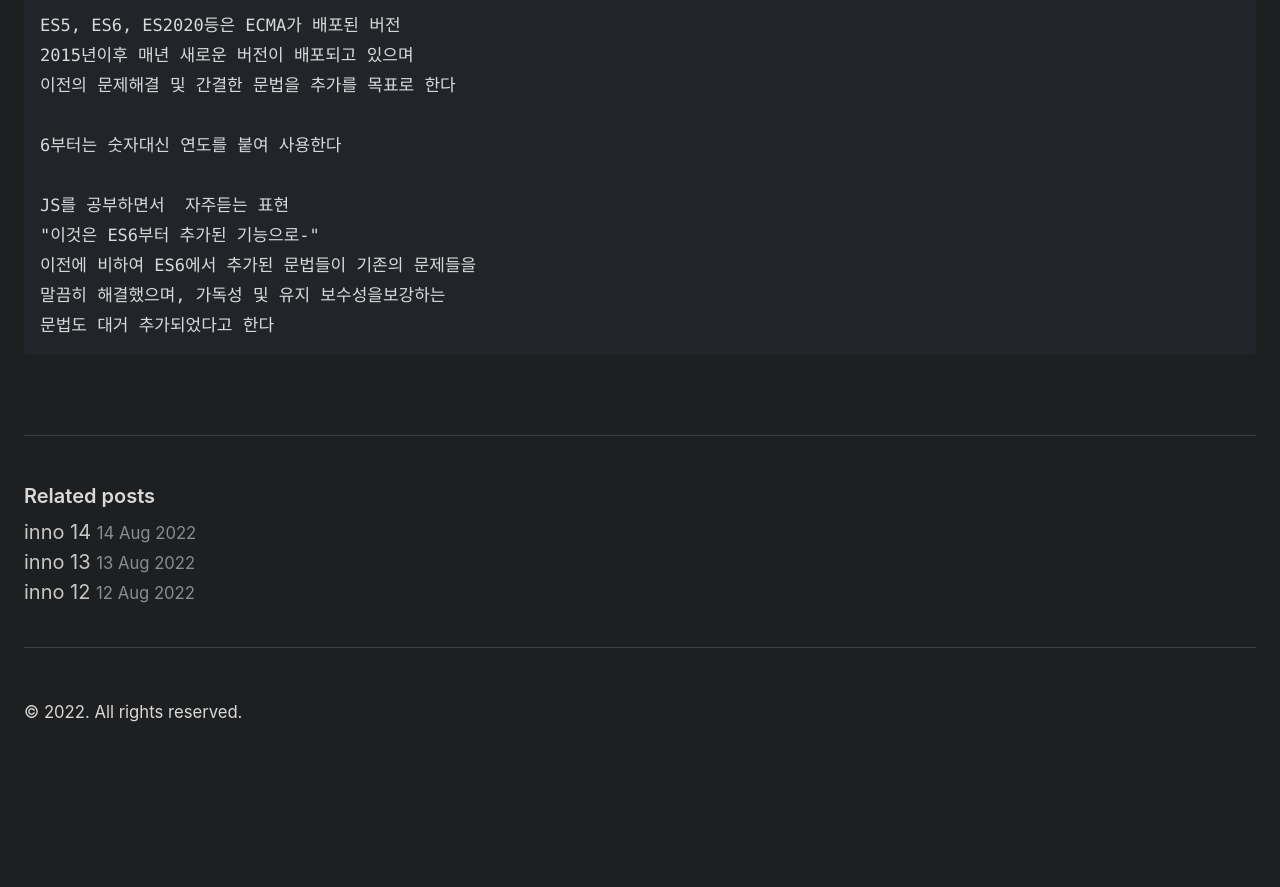
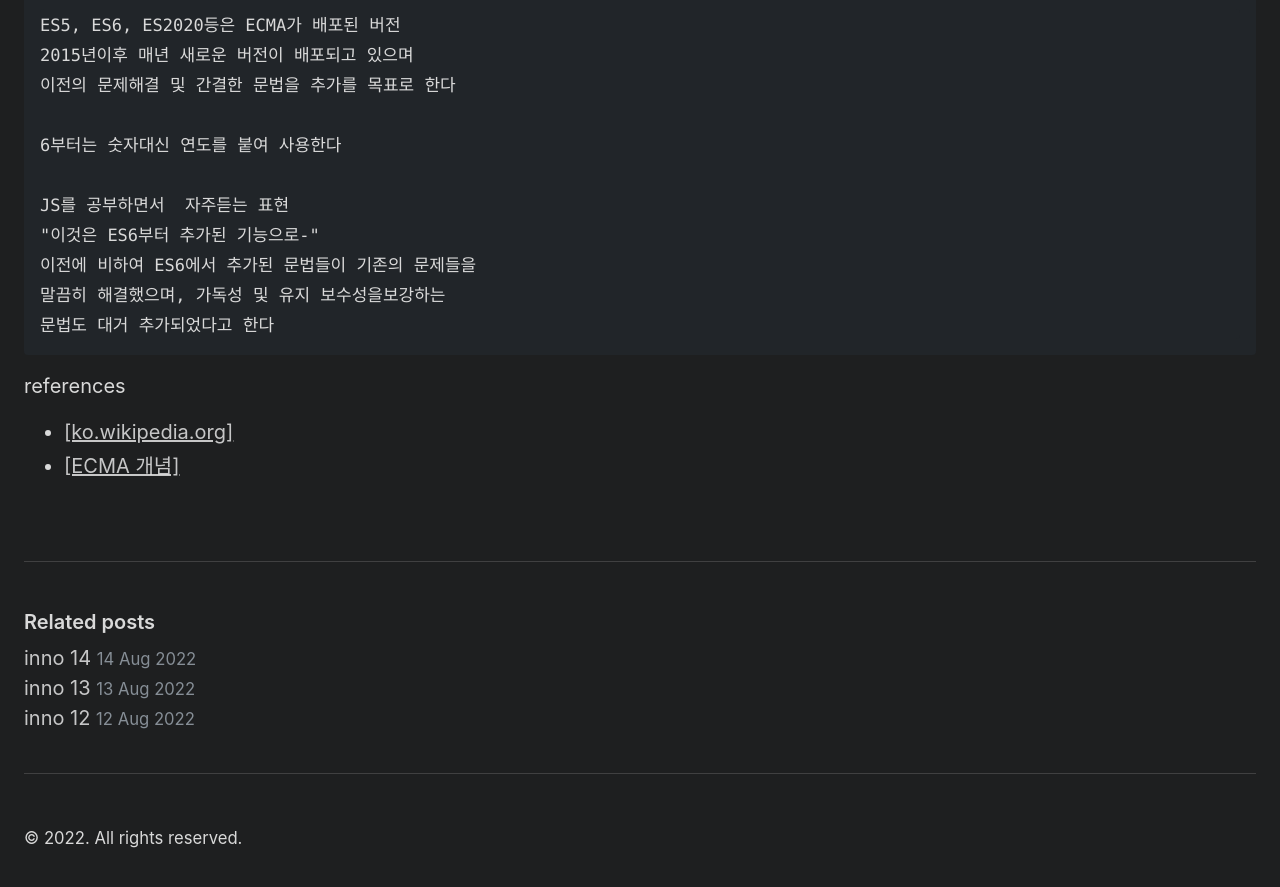
Before and after one commit to Dev-Dotoli/dev-dotoli.github.com, a Jekyll site: the page built from _posts/2022-08-15-WIL-2.md, in a window 1280 px wide and 900 px high, scrolled down 953 px. Shown: the top 887 px of the window. Built offline with Jekyll 4.4.1, drawn with Linux system fonts in a browser that asks for light colours; before the commit the page ends 1727 px from its top, so only the background shows below that.

Commit message:
Add: refs

```diff
--- a/_posts/2022-08-15-WIL-2.md
+++ b/_posts/2022-08-15-WIL-2.md
@@ -40,3 +40,8 @@ ES5 / ES6 문법 차이
     이전에 비하여 ES6에서 추가된 문법들이 기존의 문제들을
     말끔히 해결했으며, 가독성 및 유지 보수성을보강하는
     문법도 대거 추가되었다고 한다
+
+references
+
+- [[ko.wikipedia.org]](https://ko.wikipedia.org/wiki/Ecma_%EC%9D%B8%ED%84%B0%EB%82%B4%EC%85%94%EB%84%90)
+- [[ECMA 개념]](https://sumini.dev/til/006-ecmascript/)
```
